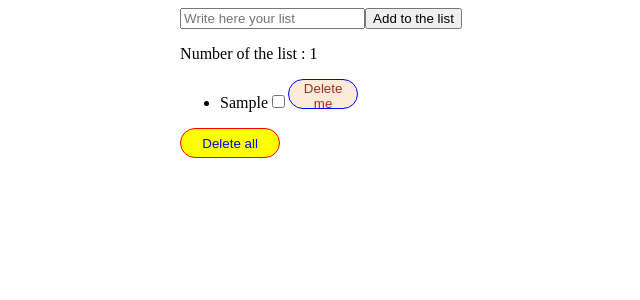
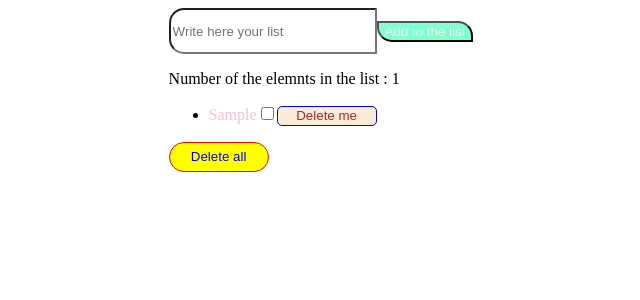
Before and after one commit to Majkan1/Toapp, a React (Vite) app in the folder vite-project/: page / in a window 1280 px wide. Both pictures are taken after typing "Sample" into the empty fields and a click on the button "Add to the list". Shown: the top 300 px of the page, without its empty margins (319-959 px from the left). Built offline with nearby package versions, Linux system fonts and the light colour scheme.

Commit message:
Add style to input button next to and number line

```diff
--- a/vite-project/src/Todo.css
+++ b/vite-project/src/Todo.css
@@ -17,10 +17,24 @@ html, body, #root { height: 100%; }
 }
 
 .Delete-button{
-    width:70px;
-    height:30px;
+    width:100px;
+    height:20px;
     border:1px solid blue;
-    border-radius:15px;
+    border-radius:5px;
     background-color:antiquewhite;
     color:brown;
 }
+
+.input{
+    width:200px;
+    height:40px;
+    border-top-left-radius: 15px;
+    border-bottom-left-radius:15px;
+}
+
+.Add-to-list{
+    border-top-right-radius: 15px;
+    border-bottom-left-radius: 15px;
+    background-color:aquamarine;
+    color:beige;
+}
--- a/vite-project/src/Todo.jsx
+++ b/vite-project/src/Todo.jsx
@@ -36,14 +36,14 @@ function ToDolist(){
   }
   return (
     <>
-      <input type="text" value={tekst} placeholder="Write here your list" onChange={(e)=>setTekst(e.target.value)} />
-      <button onClick = {add}>Add to the list</button>
-      <p>Number of the list : {todo.length}</p>
+      <input className = "input" type="text" value={tekst} placeholder="Write here your list" onChange={(e)=>setTekst(e.target.value)} />
+      <button className = "Add-to-list" onClick = {add}>Add to the list</button>
+      <p>Number of the elemnts in the list : {todo.length}</p>
         {/*<p>Lista ukończonych zadań :{todo.length - !item.done} </p>*/}
       <ul>
         {todo.map((item)=>(
           <li key={item.id}>
-            <span onClick={() => CrossOut(item.id)} style={{ textDecoration: item.done ? "line-through" : "none", cursor: "pointer" }}>
+            <span onClick={() => CrossOut(item.id)} style={{ textDecoration: item.done ? "line-through" : "none", cursor: "pointer",color:"pink"}}>
               {item.text}
             </span>
             <input type="checkbox" checked={item.done} onChange={() => CrossOut(item.id)} />
```
